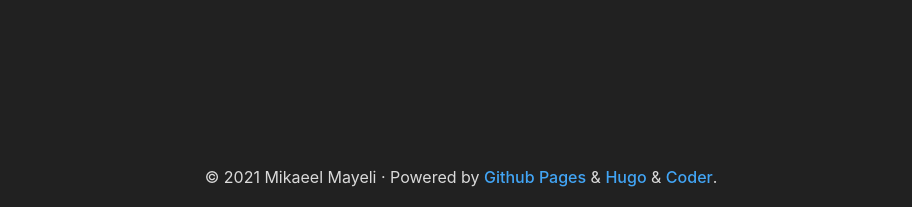
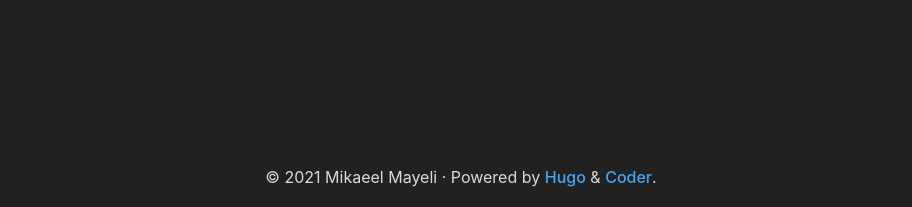
Before and after one commit to MikaeelMF/MikaeelMf.github.io, a plain HTML site: page index.html in a window 1280 px wide. Shown: the part 593-800 px from the top of the page, without its empty margins (179-1091 px from the left). Drawn offline with Linux system fonts and the light colour scheme; files that its build step writes are made by us from their sources; a script that the page names is missing; files whose address does not match are found by name.

Commit message:
deleting changes made to theme

```diff
--- a/index.html
+++ b/index.html
@@ -167,7 +167,7 @@
 
 
          ·
-        Powered by <a href="https://pages.github.com">Github Pages</a> & <a href="https://gohugo.io/">Hugo</a> & <a href="https://github.com/luizdepra/hugo-coder/">Coder</a>.
+        Powered by <a href="https://gohugo.io/">Hugo</a> & <a href="https://github.com/luizdepra/hugo-coder/">Coder</a>.
 
 
     </section>
```
Also changed, not shown: 404.html (+1 -1 lines), about/index.html (+1 -1 lines), authors/index.html (+1 -1 lines), categories/index.html (+1 -1 lines), series/index.html (+1 -1 lines), tags/index.html (+1 -1 lines).
